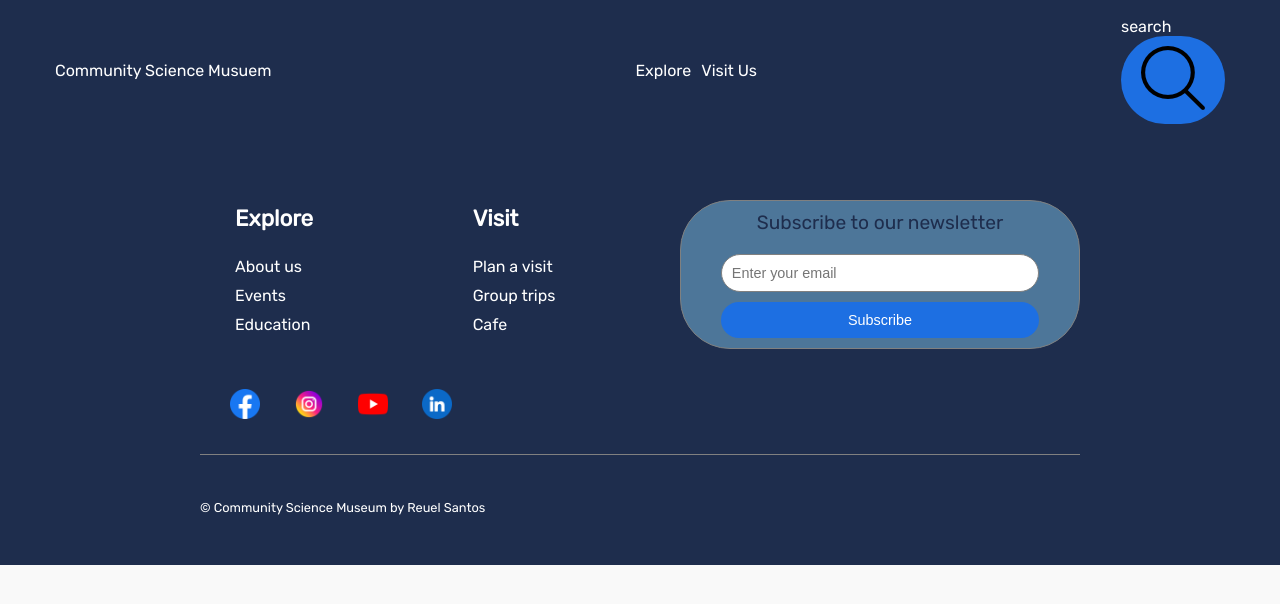
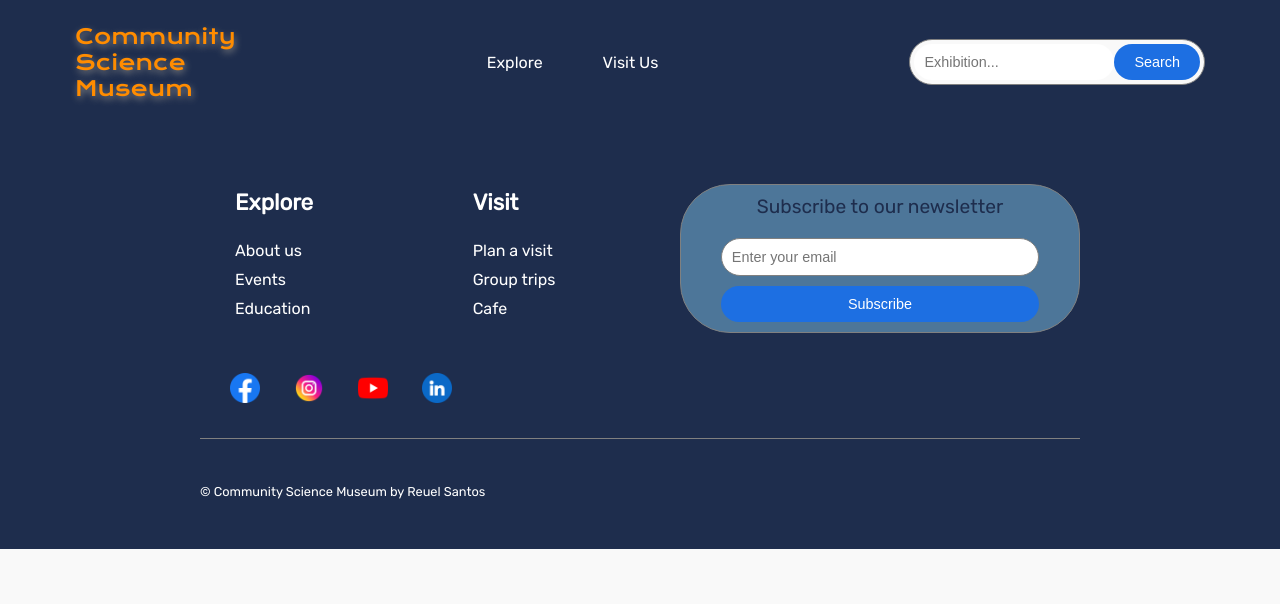
Before and after one commit to rscode67/Community-Science-Museum, a plain HTML site: page html/visit.html in a window 1280 px wide. Drawn offline with Linux system fonts and the light colour scheme.

Commit message:
added shadow logo

```diff
--- a/css/reset.css
+++ b/css/reset.css
@@ -42,7 +42,7 @@ body {
 header {
   background: #1e2d4d;
   color: #fff;
-  padding: 10px 40px;
+  padding: 2px 60px;
 }
 
 .logo a {
@@ -50,7 +50,8 @@ header {
   cursor: pointer;
   text-decoration: none;
   font-family: krona;
-  font-size: 28px;
+  font-size: 1.3rem;
+  text-shadow: 1px 3px 7px gray;
 }
 
 .navbar {
@@ -65,11 +66,10 @@ header {
 .navlist {
   display: flex;
   list-style: none;
-  gap: 10px;
 }
 
 .navlist li a {
-  margin-right: 70px;
+  margin: 0 30px;
   cursor: pointer;
   text-decoration: none;
   color: #fff;
@@ -77,6 +77,7 @@ header {
 
 .navlist li a:hover {
   color: #1d6fe2;
+  transition: 0.3s ease;
 }
 
 .search-container {
@@ -156,6 +157,7 @@ header {
 .footer-heading1 a:hover,
 .footer-heading2 a:hover {
   color: #1d6fe2;
+  transition: 0.3s ease;
 }
 
 footer a {
@@ -199,7 +201,6 @@ footer ul {
   font-size: 0.9rem;
   cursor: pointer;
   box-sizing: border-box; /* include padding in width and height */
-
   transition: background-color 0.3s ease;
 }
 
@@ -248,6 +249,7 @@ small {
   .navbar {
     flex-direction: column;
     align-items: center;
+    height: 200px;
   }
 
   .footer-container {
--- a/html/visit.html
+++ b/html/visit.html
@@ -11,24 +11,22 @@
     <title>Plan Your Visit with Us</title>
   </head>
   <body>
-    <header class="top">
+    <header>
       <div class="navbar">
         <div class="logo">
-          <p>Community Science Musuem</p>
+          <a href="index.html"><p>Community</p>
+          <p>Science</p>
+          <p>Museum</p></a>
         </div>
         <nav>
           <ul class="navlist">
-            <li>Explore</li>
-            <li>Visit Us</li>
+            <li class="navlist-explore"><a href="exhibition.html" >Explore</a></li>
+            <li class="navlist-visit"><a href="visit.html" >Visit Us</a></li>
           </ul>
         </nav>
-        <div class="searchbar">
-          <div class="search-text">
-            <p>search</p>
-          </div>
-          <div class="search-button">
-            <img src="/assets/icons/search-icon.png" alt="Search icon" />
-          </div>
+        <div class="search-container">
+          <input type="text" class="search-bar" placeholder="Exhibition...">
+          <button class="search-button">Search</button>
         </div>
       </div>
     </header>
```
Also changed, not shown: html/details-page1.html (+8 -10 lines), html/details-page2.html (+8 -10 lines), html/exhibition.html (+9 -11 lines), html/grouptour.html (+9 -11 lines), html/index.html (+7 -6 lines).
